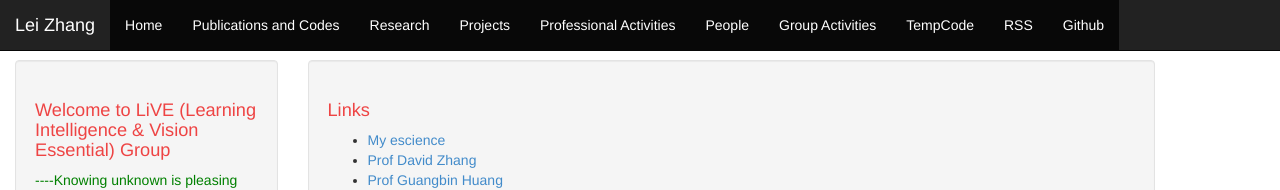
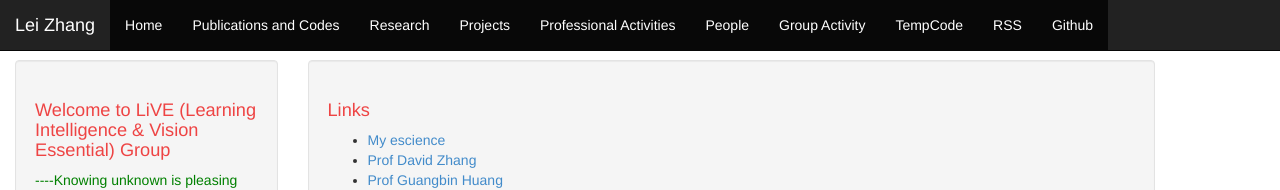
Before and after one commit to DrLeiZhang/website, a Jekyll site: the page built from links.html, in a window 1280 px wide. Shown: the top 190 px of the page. Built offline with Jekyll 4.4.1, drawn with Linux system fonts in a browser that asks for light colours; Markdown is read by kramdown in place of the engine named in the settings.

Commit message:
Update
Signed-off-by: leizhang@cqu.edu.cn <leizhang@cqu.edu.cn>

```diff
--- a/_includes/header.html
+++ b/_includes/header.html
@@ -36,7 +36,7 @@
 					<li class="active"><a href="{{ site.baseurl }}/projects.html">Projects</a></li>
                     <li class="active"><a href="{{ site.baseurl }}/professional activities.html">Professional Activities</a></li>
                     <li class="active"><a href="{{ site.baseurl }}/people.html">People</a></li>
-					<li class="active"><a href="{{ site.baseurl }}/group activity.html">Group Activities</a></li>
+					<li class="active"><a href="{{ site.baseurl }}/group activity.html">Group Activity</a></li>
                     <li class="active"><a href="{{ site.baseurl }}/tempcode.html">TempCode</a></li>
 
 
--- a/group activity.html
+++ b/group activity.html
@@ -4,7 +4,7 @@ layout: default
 <img class="about-avatar" src="{{ "/img/object.jpg" | prepend: site.baseurl }}" border="0" alt="[name]" />
 
 <div class="well">
-<p><a href="http://www.leizhang.tk/">{Home}</a> <a href="http://www.leizhang.tk/publications%20and%20codes.html">{Publications and Codes}</a> <a href="http://www.leizhang.tk/research.html">{Research}</a> <a href="http://www.leizhang.tk/projects.html">{Projects}</a> <a href="http://www.leizhang.tk/professional%20activities.html">{Professional Activities}</a> <a href="http://www.leizhang.tk/people.html">{People}</a> <a href="http://www.leizhang.tk/group%20activity.html"><B>{Group Activities}</B></a></p>
+<p><a href="http://www.leizhang.tk/">{Home}</a> <a href="http://www.leizhang.tk/publications%20and%20codes.html">{Publications and Codes}</a> <a href="http://www.leizhang.tk/research.html">{Research}</a> <a href="http://www.leizhang.tk/projects.html">{Projects}</a> <a href="http://www.leizhang.tk/professional%20activities.html">{Professional Activities}</a> <a href="http://www.leizhang.tk/people.html">{People}</a> <a href="http://www.leizhang.tk/group%20activity.html"><B>{Group Activity}</B></a></p>
 </div>
 
 <div class="well">
```
